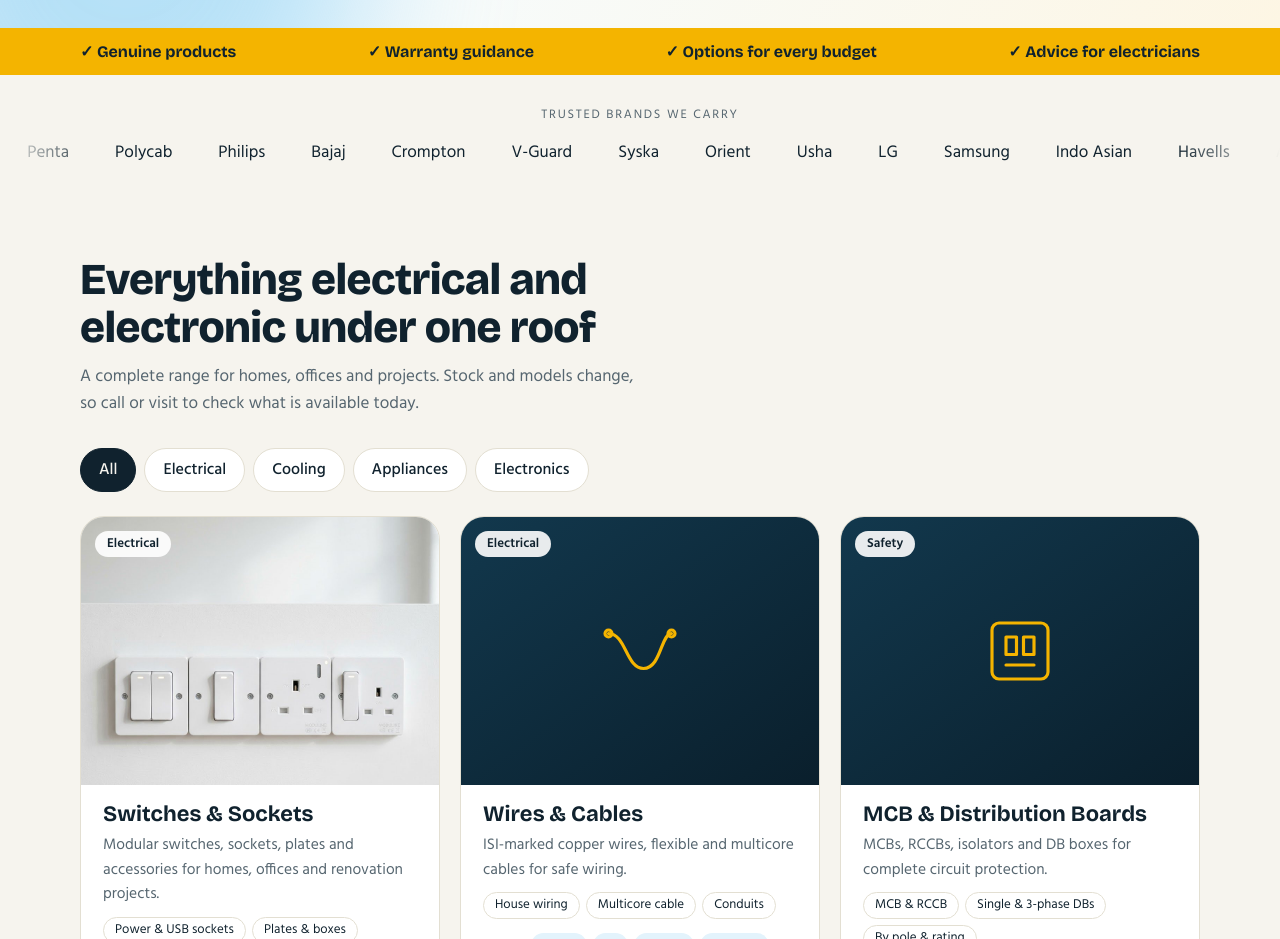
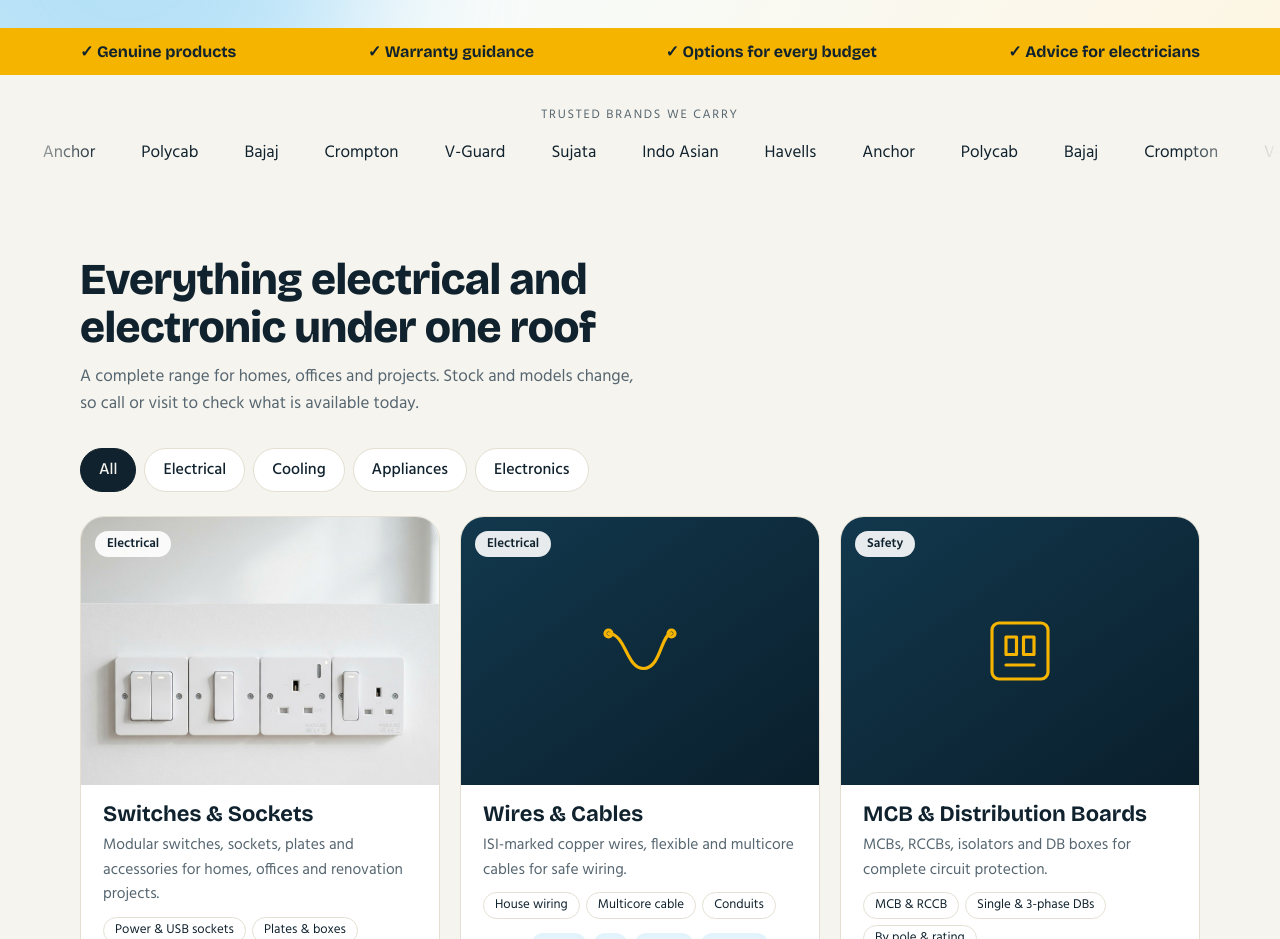
Before and after one commit to atulelectricals15-creator/atul-electricals, a Next.js app: page / in a window 1280 px wide. Shown: the part 900-1839 px from the top of the page. Built offline with nearby package versions, Linux system fonts and the light colour scheme.

Commit message:
Update trusted brands carousel labels

```diff
--- a/app/page.js
+++ b/app/page.js
@@ -20,7 +20,7 @@ export default function Home() {
 <div className="hc off"><div className="hp"><Image src="/images/fan.jpg" alt="Ceiling fan" width={1024} height={1024} /></div><div className="hp"><Image src="/images/ac.jpg" alt="Air conditioner" width={1024} height={1024} /></div></div></div>
 </div></section>
 <div className="strip"><div className="w"><span>✓ Genuine products</span><span>✓ Warranty guidance</span><span>✓ Options for every budget</span><span>✓ Advice for electricians</span></div></div>
-<section className="brands" aria-label="Brands"><div className="w"><p>Trusted brands we carry</p></div><div className="mq"><div className="mt"><div className="mg"><span className="hl">Indo Asian</span><span>Havells</span><span>Anchor</span><span>Penta</span><span>Polycab</span><span>Philips</span><span>Bajaj</span><span>Crompton</span><span>V-Guard</span><span>Syska</span><span>Orient</span><span>Usha</span><span>LG</span><span>Samsung</span></div><div className="mg" aria-hidden="true"><span className="hl">Indo Asian</span><span>Havells</span><span>Anchor</span><span>Penta</span><span>Polycab</span><span>Philips</span><span>Bajaj</span><span>Crompton</span><span>V-Guard</span><span>Syska</span><span>Orient</span><span>Usha</span><span>LG</span><span>Samsung</span></div></div></div></section>
+<section className="brands" aria-label="Brands"><div className="w"><p>Trusted brands we carry</p></div><div className="mq"><div className="mt"><div className="mg"><span className="hl">Indo Asian</span><span>Havells</span><span>Anchor</span><span>Polycab</span><span>Bajaj</span><span>Crompton</span><span>V-Guard</span><span>Sujata</span></div><div className="mg" aria-hidden="true"><span className="hl">Indo Asian</span><span>Havells</span><span>Anchor</span><span>Polycab</span><span>Bajaj</span><span>Crompton</span><span>V-Guard</span><span>Sujata</span></div></div></div></section>
 
 <section className="sec" id="products"><div className="w">
 <h2>Everything electrical and electronic under one roof</h2>
```
